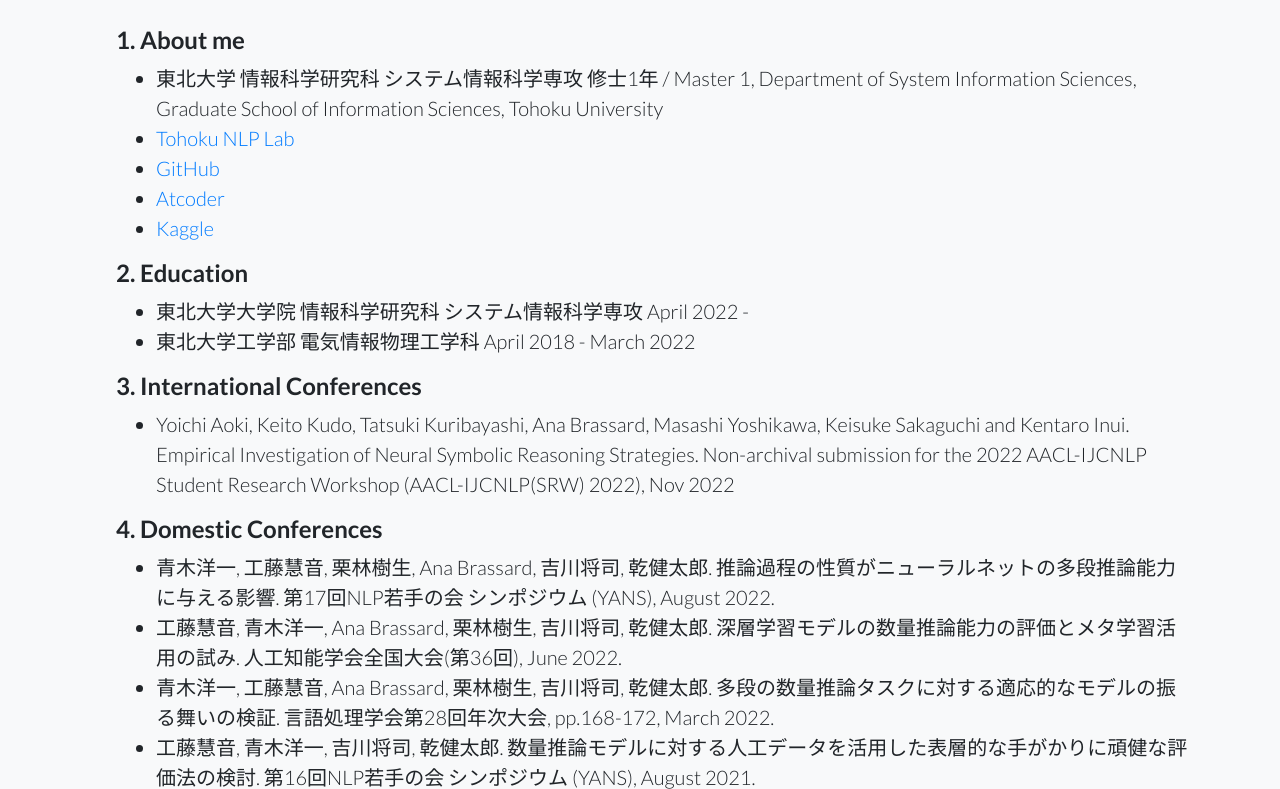
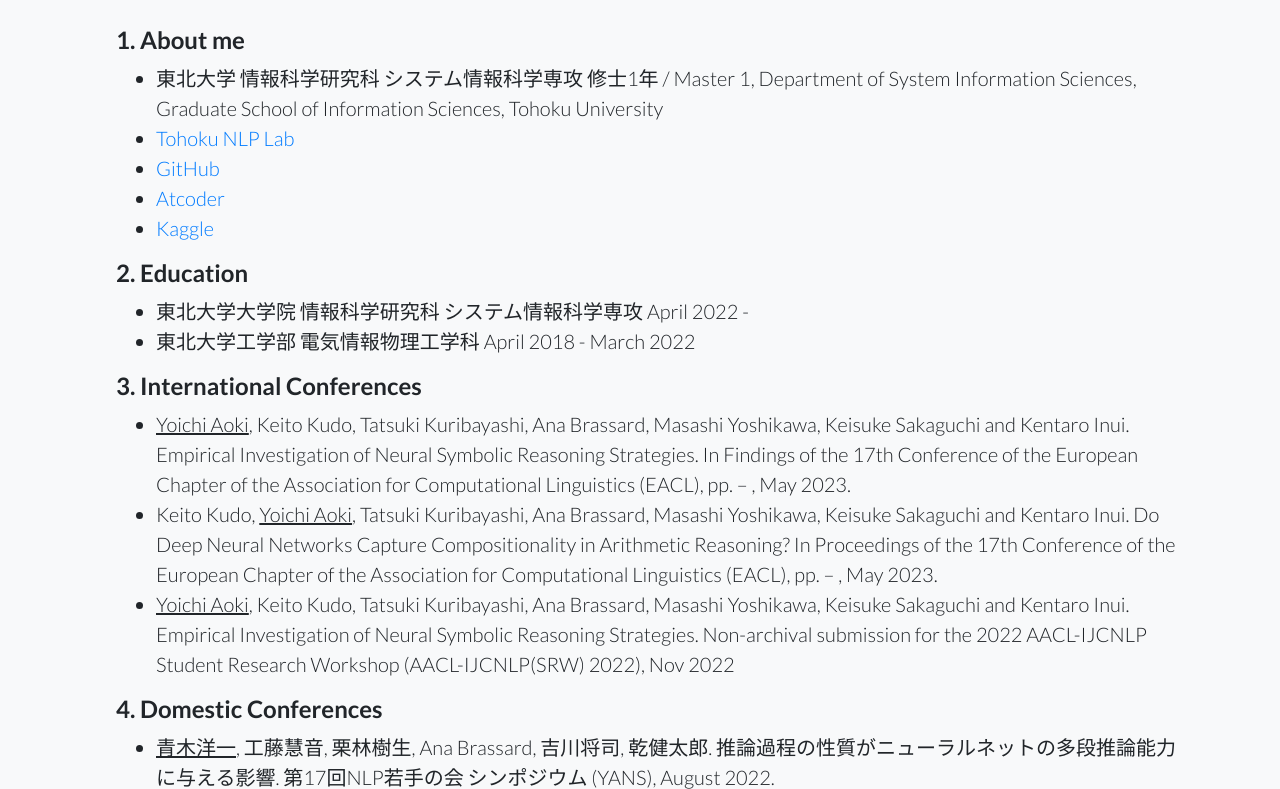
Before and after one commit to ao1neko/ao1neko.github.io, a website: page index.html in a window 1280 px wide. Shown: the part 172-961 px from the top of the page. Drawn offline with Linux system fonts and the light colour scheme.

Commit message:
add eacl 2023

```diff
--- a/index.html
+++ b/index.html
@@ -60,7 +60,9 @@
           <div class="mb-8">
             <h4>3. International Conferences</h4>
             <ul>
-              <li class="lead mb-0">Yoichi Aoki, Keito Kudo, Tatsuki Kuribayashi, Ana Brassard, Masashi Yoshikawa, Keisuke Sakaguchi and Kentaro Inui.  Empirical Investigation of Neural Symbolic Reasoning Strategies. Non-archival submission for the 2022 AACL-IJCNLP Student Research Workshop (AACL-IJCNLP(SRW) 2022), Nov 2022</li>
+              <li class="lead mb-0"><u>Yoichi Aoki</u>, Keito Kudo, Tatsuki Kuribayashi, Ana Brassard, Masashi Yoshikawa, Keisuke Sakaguchi and Kentaro Inui. Empirical Investigation of Neural Symbolic Reasoning Strategies. In Findings of the 17th Conference of the European Chapter of the Association for Computational Linguistics (EACL), pp. – , May 2023.</li>
+              <li class="lead mb-0">Keito Kudo, <u>Yoichi Aoki</u>, Tatsuki Kuribayashi, Ana Brassard, Masashi Yoshikawa, Keisuke Sakaguchi and Kentaro Inui. Do Deep Neural Networks Capture Compositionality in Arithmetic Reasoning? In Proceedings of the 17th Conference of the European Chapter of the Association for Computational Linguistics (EACL), pp. – , May 2023.</li>
+              <li class="lead mb-0"><u>Yoichi Aoki</u>, Keito Kudo, Tatsuki Kuribayashi, Ana Brassard, Masashi Yoshikawa, Keisuke Sakaguchi and Kentaro Inui. Empirical Investigation of Neural Symbolic Reasoning Strategies. Non-archival submission for the 2022 AACL-IJCNLP Student Research Workshop (AACL-IJCNLP(SRW) 2022), Nov 2022</li>
             </ul>
           </div>
         </div>
@@ -68,10 +70,10 @@
             <div class="mb-8">
               <h4>4. Domestic Conferences</h4>
             <ul>
-              <li class="lead mb-0">青木洋一, 工藤慧音, 栗林樹生, Ana Brassard, 吉川将司, 乾健太郎. 推論過程の性質がニューラルネットの多段推論能力に与える影響. 第17回NLP若手の会 シンポジウム (YANS), August 2022.</li>
-              <li class="lead mb-0">工藤慧音, 青木洋一, Ana Brassard, 栗林樹生, 吉川将司, 乾健太郎. 深層学習モデルの数量推論能力の評価とメタ学習活用の試み. 人工知能学会全国大会(第36回), June 2022.</li>
-              <li class="lead mb-0">青木洋一, 工藤慧音, Ana Brassard, 栗林樹生, 吉川将司, 乾健太郎. 多段の数量推論タスクに対する適応的なモデルの振る舞いの検証. 言語処理学会第28回年次大会, pp.168-172, March 2022.</li>
-              <li class="lead mb-0">工藤慧音, 青木洋一, 吉川将司, 乾健太郎. 数量推論モデルに対する人工データを活用した表層的な手がかりに頑健な評価法の検討. 第16回NLP若手の会 シンポジウム (YANS), August 2021.</li>
+              <li class="lead mb-0"><u>青木洋一</u>, 工藤慧音, 栗林樹生, Ana Brassard, 吉川将司, 乾健太郎. 推論過程の性質がニューラルネットの多段推論能力に与える影響. 第17回NLP若手の会 シンポジウム (YANS), August 2022.</li>
+              <li class="lead mb-0">工藤慧音, <u>青木洋一</u>, Ana Brassard, 栗林樹生, 吉川将司, 乾健太郎. 深層学習モデルの数量推論能力の評価とメタ学習活用の試み. 人工知能学会全国大会(第36回), June 2022.</li>
+              <li class="lead mb-0"><u>青木洋一</u>, 工藤慧音, Ana Brassard, 栗林樹生, 吉川将司, 乾健太郎. 多段の数量推論タスクに対する適応的なモデルの振る舞いの検証. 言語処理学会第28回年次大会, pp.168-172, March 2022.</li>
+              <li class="lead mb-0">工藤慧音, <u>青木洋一</u>, 吉川将司, 乾健太郎. 数量推論モデルに対する人工データを活用した表層的な手がかりに頑健な評価法の検討. 第16回NLP若手の会 シンポジウム (YANS), August 2021.</li>
             </ul>
           </div>
         </div>
```
